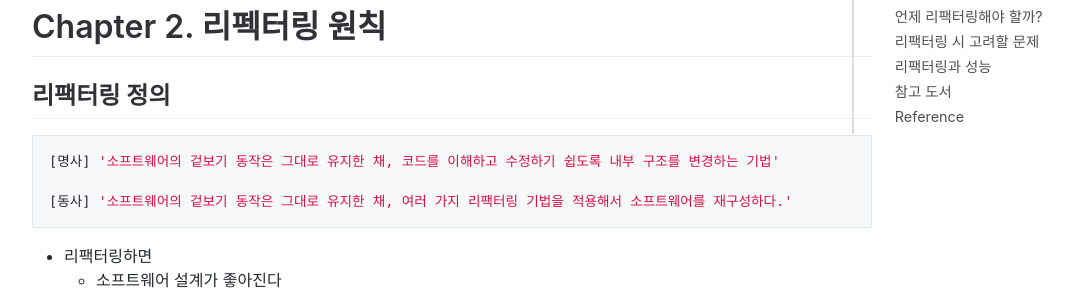
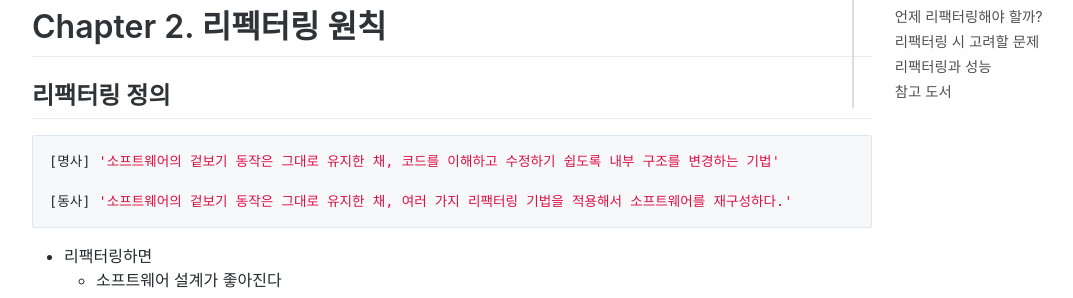
Before and after one commit to jihunparkme/jihunparkme.github.io, a Jekyll site: the page built from _posts/2021-11-22-Refactoring-02.md, in a window 1280 px wide and 900 px high, scrolled down 596 px. Shown: the part 152-450 px from the top of the window, without its empty margins (188-1261 px from the left). Built offline with Jekyll 4.4.1, drawn with Linux system fonts in a browser that asks for light colours; comment, search, counter and statistics services are not loaded.

Commit message:
delete reference

```diff
--- a/_posts/2021-11-22-Refactoring-02.md
+++ b/_posts/2021-11-22-Refactoring-02.md
@@ -74,7 +74,3 @@
 [리팩터링 워크북](http://www.kyobobook.co.kr/product/detailViewKor.laf?mallGb=KOR&ejkGb=KOR&barcode=9788991268159)
 
 [패턴을 활용한 리팩터링](http://www.kyobobook.co.kr/product/detailViewKor.laf?mallGb=KOR&ejkGb=KOR&barcode=9788991268920)
-
-## Reference
-
-[참고](https://github.com/yujeongJeon/yujeongJeon.github.io)
```
